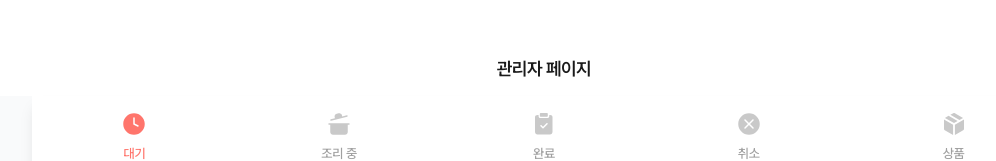
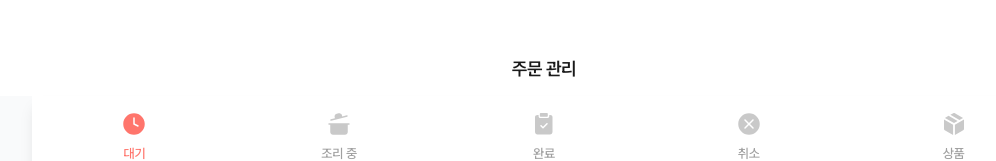
Before and after one commit to LikeLion-SKU/festival-fe, a React (Vite) app: page /admin in a window 1280 px wide. Shown: the top 161 px of the page, without its empty margins (96-1092 px from the left). Built offline with nearby package versions, Linux system fonts and the light colour scheme.

Commit message:
🎨 Design: 관리자 페이지 헤더 타이틀 수정

```diff
--- a/src/pages/admin/AdminMain.jsx
+++ b/src/pages/admin/AdminMain.jsx
@@ -50,7 +50,7 @@ export default function AdminMain() {
 
   useEffect(() => {
     setHeaderConfig({
-      title: '관리자 페이지',
+      title: '주문 관리',
     });
   }, [setHeaderConfig]);
 
```
